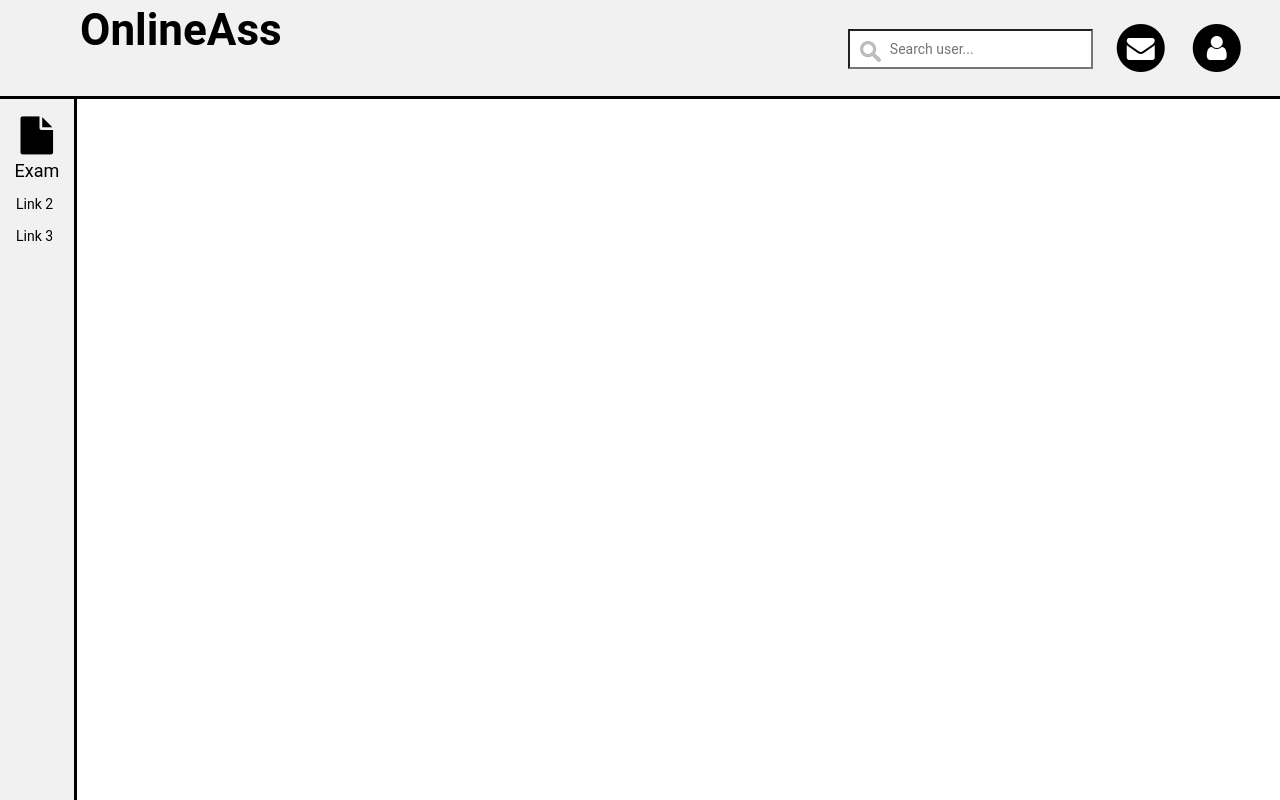
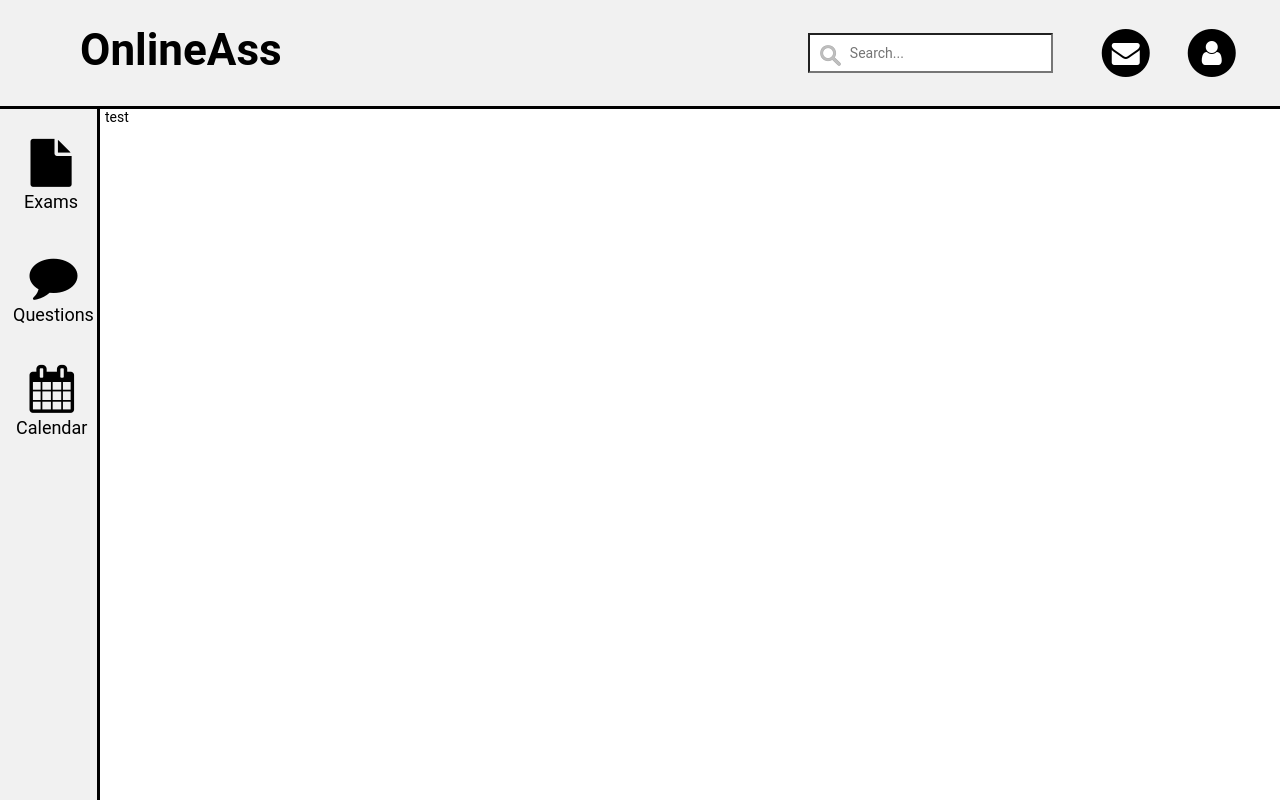
Before and after one commit to IGabrielIli/OnlineAssessment-Gr3, a React (Create React App) app in the folder FrontEnd/: page /dashboard in a window 1280 px wide. Built offline with nearby package versions, Linux system fonts and the light colour scheme.

Commit message:
prototype website and uml

```diff
--- a/FrontEnd/src/Core/Dashboard.js
+++ b/FrontEnd/src/Core/Dashboard.js
@@ -1,23 +1,21 @@
 import React from 'react';
-import Test from './Test'
-import Home from './Home'
 
 class Dashboard extends React.Component {
   render() {
     return (
-        <div>
+        <div class="app">
           <div>
               <div class="header">
                   <a href="../" class="logo">OnlineAss</a>
                   <div class="header-right" style={{marginRight: "2%"}}>
-                      <input class="text" type="text" placeholder="Search user..." />
-                      <a href="#">
+                      <input class="text" type="text" placeholder="Search..." />
+                      <a href="#" class="but">
                         <span class="fa-stack" style={{fontSize:"28px"}}>
                           <i class="fa fa-circle fa-stack-2x" style={{color:"black"}}></i>
                           <i class="fa fa-envelope fa-stack-1x" style={{color: "white"}}></i>
                         </span>
                       </a>
-                      <a href="#">
+                      <a href="#" class="but">
                         <span class="fa-stack" style={{fontSize:"28px"}}>
                           <i class="fa fa-circle fa-stack-2x" style={{color:"black"}}></i>
                           <i class="fa fa-user fa-stack-1x" style={{color: "white"}}></i>
@@ -25,13 +23,15 @@ class Dashboard extends React.Component {
                       </a>
                   </div>
               </div>
+              <div class="w3-sidebar w3-light-grey w3-bar-block" style={{width: "100px", borderRightStyle:"solid", borderRightWidth: "5", borderRightColor: "black"}}>
+                <a href="#exams" class="sbb" style={{paddingLeft: "24px"}}><i class="fa fa-file"></i><br/><label style={{fontSize: "18px" }}>Exams</label></a>
+                <a href="#questions" class="sbb" style={{paddingLeft: "13px"}}><i class="fa fa-comment"></i><br/><label style={{fontSize: "18px" }}>Questions</label></a>
+                <a href="#calendar" class="sbb" style={{paddingLeft: "16px"}}><i class="fa fa-calendar"></i><br/><label style={{fontSize: "18px" }}>Calendar</label></a>
+              </div>
+              <div style={{marginLeft: "105px"}}>
+                test
+              </div>
             </div>
-            <div class="w3-sidebar w3-light-grey w3-bar-block" style={{width: "6%", borderRightStyle:"solid", borderRightWidth: "5", borderRightColor: "black"}}>
-              <a href="#" class="sbb"><i class="fa fa-file"></i><label style={{fontSize: "18px" }}>Exam</label></a>
-              <a href="#" class="w3-bar-item w3-button">Link 2</a>
-              <a href="#" class="w3-bar-item w3-button">Link 3</a>
-            </div>
-
         </div>
     );
   }
--- a/FrontEnd/src/index.css
+++ b/FrontEnd/src/index.css
@@ -8,8 +8,8 @@ html {
 body {
   font: 14px roboto;
   margin: 0px;
-  color: white;
-  background-color: white
+  color: black;
+  background-color: white;
 }
 
 label {
@@ -22,11 +22,19 @@ label {
   color: black;
   text-align: center;
   text-decoration: none;
-  font-size: 38px;
-  line-height: 20px;
+  font-size: 48px;
+  line-height: 10px;
   border-radius: 5px;
-  padding: 7px;
-  margin-top: 10px;
+  padding-right: 25px;
+  padding-bottom: 15px;
+  padding-top: 15px;
+  margin-top: 15px;
+}
+
+.app {
+  display: flex;
+  flex-direction: column;
+  min-height: 100vh;
 }
 
 .sbb:hover {
@@ -57,7 +65,8 @@ input[type=text] {
   background-repeat: no-repeat;
   padding-left: 40px;
   max-height: 40px;
-  margin-top: 9px;
+  margin-top: 13px;
+  margin-right: 20px;
 }
 
 .header a {
@@ -72,11 +81,16 @@ input[type=text] {
 
 .header a.logo {
   padding-left: 70px;
+  padding-top: 20px;
   font-size: 44px;
   font-weight: bold;
 }
 
-.header a:hover {
+.header a.but {
+  padding: 5px;
+}
+
+.header a.but:hover {
   background-color: #ddd;
   color: black;
 }
```
Also changed, not shown: 2 other files (tests, documents, lock files or other folders).
